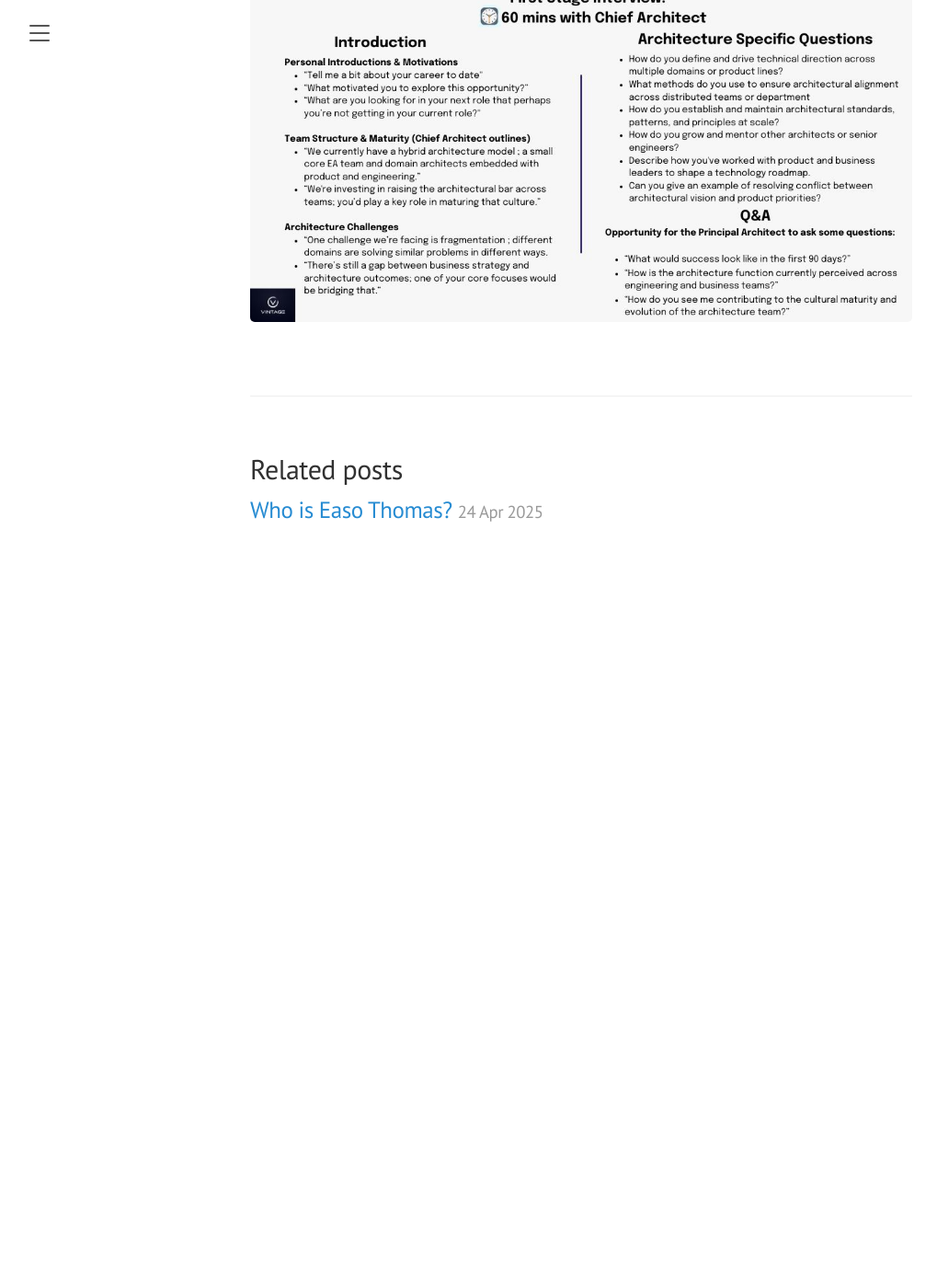
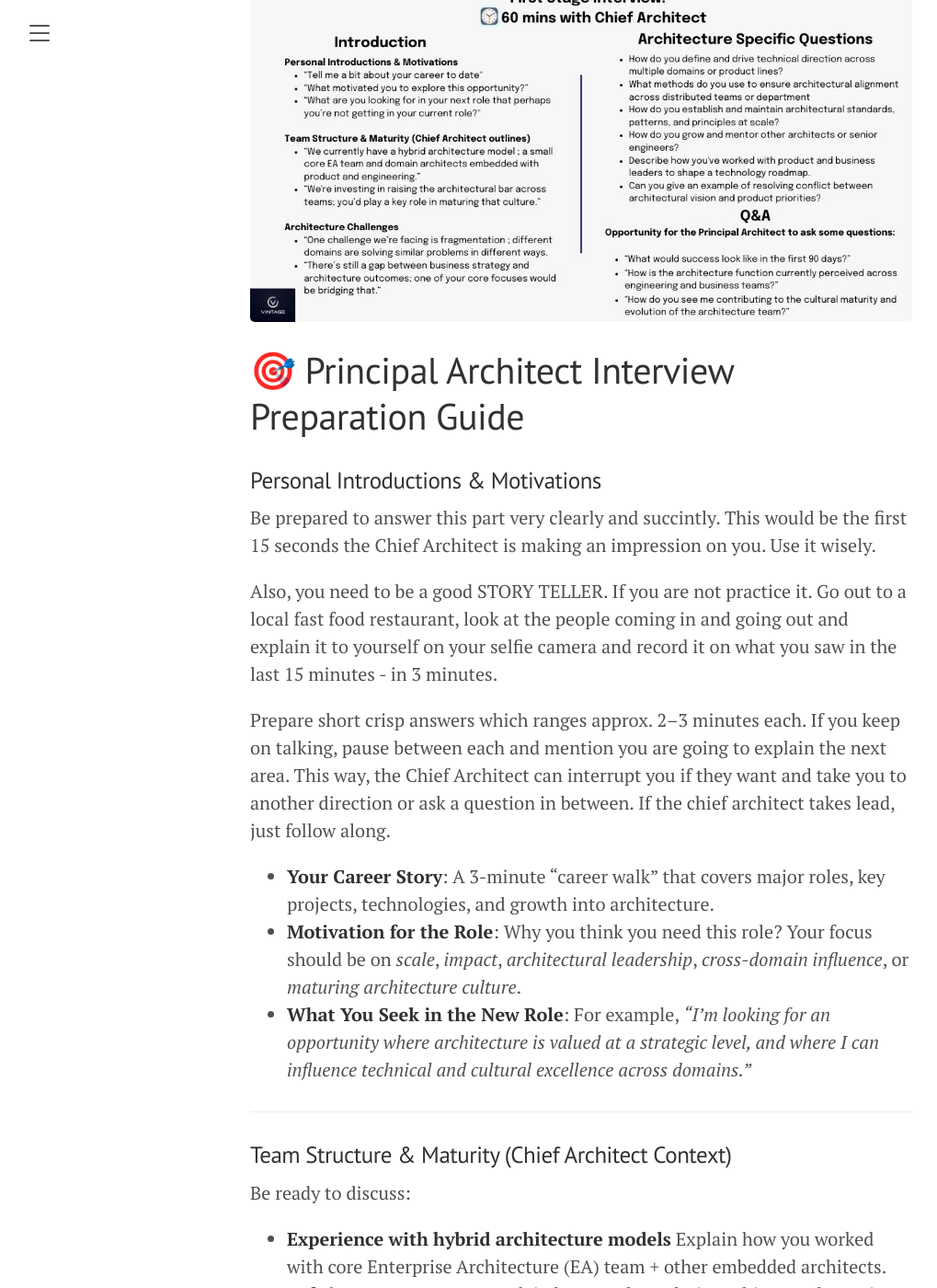
Before and after one commit to thomas0sae/easothomas.github.io, a Jekyll site: the page built from _posts/2025-04-25-principal-architect-interview-questions.md, in a window 1280 px wide and 1400 px high, scrolled down 427 px. Shown: the whole window at 92% size, without its empty margins (8-1027 px from the left). Built offline with Jekyll 4.4.1, drawn with Linux system fonts in a browser that asks for light colours; before the commit the page ends 1057 px from its top, so only the background shows below that; some of the changed text lies outside the part shown.

Commit message:
completed my thoughts in Principal Architect Interview prep
Completed

```diff
--- a/_posts/2025-04-25-principal-architect-interview-questions.md
+++ b/_posts/2025-04-25-principal-architect-interview-questions.md
@@ -5,3 +5,76 @@ title: Principal Architect Interview Questions
 I was recently in the job market for a senior role, and one of the titles I was chasing was Technical Architect/Principal Architect. I chanced to see this image in Linkedin, and I thought I would go in detail on how would I prepare and explain the scenarios mentioned in this image below.
 
 ![Image]({{ site.baseurl }}/assets/images/principal-architect-interview-question.jpeg)
+
+# 🎯 Principal Architect Interview Preparation Guide
+
+
+### Personal Introductions & Motivations
+
+Be prepared to answer this part very clearly and succintly. This would be the first 15 seconds the Chief Architect is making an impression on you. Use it wisely.
+
+Also, you need to be a good STORY TELLER. If you are not practice it. Go out to a local fast food restaurant, look at the people coming in and going out and explain it to yourself on your selfie camera and record it on what you saw in the last 15 minutes - in 3 minutes.
+
+Prepare short crisp answers which ranges approx. 2–3 minutes each. If you keep on talking, pause between each and mention you are going to explain the next area. This way, the Chief Architect can interrupt you if they want and take you to another direction or ask a question in between. If the chief architect takes lead, just follow along.
+
+- **Your Career Story**: A 3-minute "career walk" that covers major roles, key projects, technologies, and growth into architecture.
+- **Motivation for the Role**: Why you think you need this role? Your focus should be on *scale*, *impact*, *architectural leadership*, *cross-domain influence*, or *maturing architecture culture*.
+- **What You Seek in the New Role**: For example, *"I’m looking for an opportunity where architecture is valued at a strategic level, and where I can influence technical and cultural excellence across domains."*
+
+---
+
+### Team Structure & Maturity (Chief Architect Context)
+
+Be ready to discuss:
+
+- **Experience with hybrid architecture models** Explain how you worked with core Enterprise Architecture (EA) team + other embedded architects.
+- **Helping teams mature** Explain how you brought in architectural practices or how ARB (Architecture Review Board) discussed architectures for various teams.
+- How you contributed to **cultural and technical change**, What was your role and contribution to everything above. Focus on all areas, not just technical architecture.
+
+---
+
+### Architecture Challenges
+
+The Chief Architect mentioned fragmentation and gaps between business and architecture. Prepare to discuss:
+
+- **How you unified fragmented teams**. Explain how you brought in an Architecture Design Patter to unify fragmented teams - For eg. how you used side-car microservice design pattern to unify logging across all services, how you architected it so that each team gets their logging done via a common platform, but can troubleshoot their own logs
+- **How you connected business strategy to architecture outcomes**. Use examples like driving *enterprise-wide standards* or a *shared technical vision* or any such initiatives.
+
+---
+
+## 2. Architecture Specific Questions
+
+Use the **STAR** method (Situation, Task, Action, Result) when answering.
+
+| Question | What to Prepare |
+|:---------|:----------------|
+| **Defining and driving technical direction** | Prepare two examples: 1 strategic (vision, roadmap) + 1 tactical (critical system decisions). |
+| **Ensuring architectural alignment** | Discuss governance models: Architecture Review Boards, Tech Radars, principles via PR reviews, architecture champions. |
+| **Maintaining standards at scale** | Examples like versioning strategies, microservices patterns, cloud governance, API standards, etc. |
+| **Growing and mentoring architects or engineers** | Mentoring approaches: 1-on-1 coaching, architecture guilds, tech talks, knowledge sharing. |
+| **Working with product/business** | Leading technology roadmaps, tying initiatives to business OKRs or strategic goals. |
+| **Resolving conflicts between architecture and product** | A story where you diplomatically aligned or defended good architecture practices without blocking delivery. |
+
+---
+
+## 3. Q&A (When You Ask Them)
+
+Prepare smart, strategic questions to flip the interview energy:
+
+- **"What are the biggest pain points you hope a Principal Architect will solve immediately?"**
+- **"How does success look for this role beyond 6 months?"**
+- **"What cultural or organizational obstacles should I be aware of?"**
+
+
+
+| Area | Tip |
+|:-----|:----|
+| **Storytelling** | Use real examples. Name systems, platforms, teams. Mention impact with numbers if possible. |
+| **Technical Depth** | Be ready to whiteboard or discuss architecture stacks: Cloud, Event-Driven Systems, API Gateway setups, Data Platforms, DevOps maturity. |
+| **Leadership Voice** | Speak as a peer to the Chief Architect. Show you're strategic, not just a solution builder. |
+| **Maturity Mindset** | Talk about building *technical cultures*: architecture communities, guilds, design reviews. |
+| **Conflict Management** | Show you can diplomatically manage conflicts but advocate for good architecture. |
+| **Curiosity** | Ask questions with genuine enthusiasm. Curious architects are more valued. |
+
+
+Mostly written by Easo Thomas, 30% helped by Chatgpt (especially around markup formatting)
```
